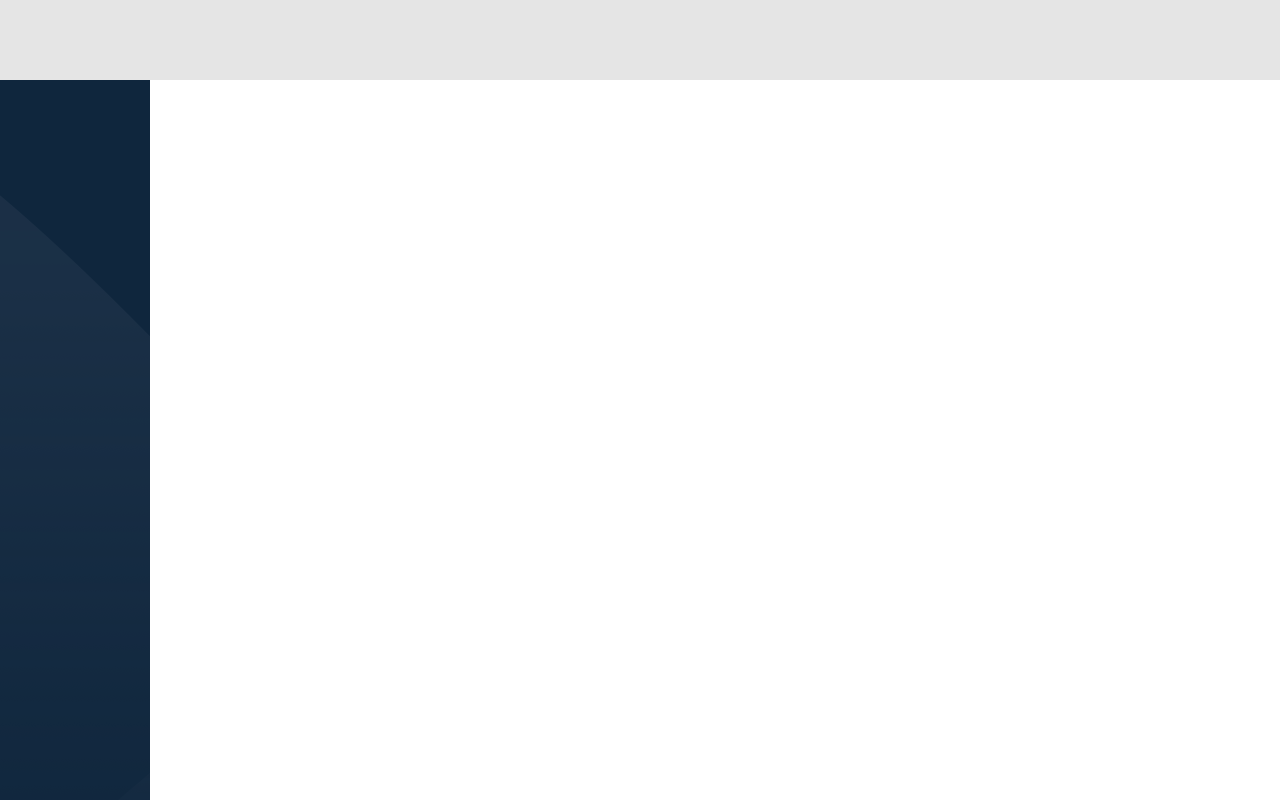
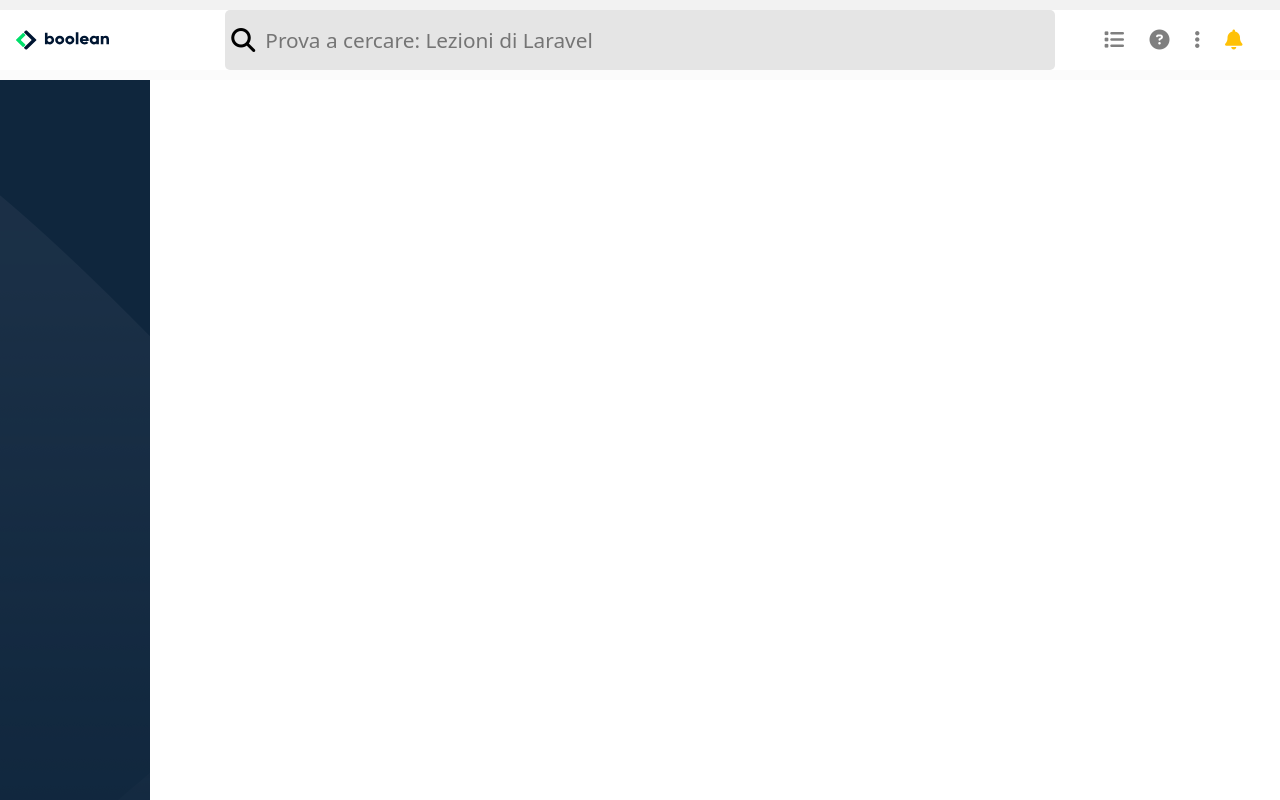
Before and after one commit to alexraduca01/html-css-bootstrap-dashboard, a plain HTML site: page index.html in a window 1280 px wide. Drawn offline with nearby package versions, Linux system fonts and the light colour scheme.

Commit message:
added header

```diff
--- a/css/style.css
+++ b/css/style.css
@@ -16,6 +16,8 @@ body {
 #navbar {
     width: 100%;
     height: 80px;
+    border-top: 10px inset rgba(211, 211, 211, 0.1);
+    border-bottom: 10px inset rgba(211, 211, 211, 0.1);
 }
 main {
     width: 100%;
@@ -30,7 +32,23 @@ main {
     width: calc(100% - 150px);
     height: 100%;
 }
-
+.input_icon {
+    position: absolute;
+    top: 12px;
+    left: 18px;
+    font-size: 1.5rem;
+}
+input[type=text]  {
+    padding-left: 40px;
+    height: 100%;
+    background-color: var(--color-bg-search-bar);
+    border: none;
+    border-radius: 5px;
+    font-size: 1.3rem;
+}
+.dropdown-toggle::after{
+    content: none!important;
+}
 
 /* colors */
 
--- a/index.html
+++ b/index.html
@@ -16,8 +16,38 @@
 
         <div class="webapp_wrapper">
             <header>
-                <nav id="navbar" class="bg_searchbar">
-
+                <nav id="navbar" class="container-fluid">
+                     <div class="row h-100 align-content-center">
+                        <div class="col-2 h-100 ">
+                            <div class="logo-container h-100 d-flex ps-1">
+                                <img src="img/logo.svg" alt="logo" class="d-none img-fluid w-50 d-lg-block">
+                                <img src="img/mobile-logo.png" alt="logo" class="d-lg-none img-fluid">
+                            </div>
+                        </div>
+                        <div class="col-8 position-relative h-100 d-flex align-items-center">
+                            <span class="input_icon"><i class="fa-solid fa-magnifying-glass" style="color: #000000;"></i></span>
+                            <input type="text" class="w-100" placeholder="Prova a cercare: Lezioni di Laravel">
+                        </div>
+                        <div class="col-2 h-100">
+                            <ul class="list-unstyled d-flex justify-content-evenly align-items-center h-100 fs-5">
+                                <li class="d-none d-lg-block"><a href="#" class="text-decoration-none text-black-50"><i class="fa-solid fa-list"></i></a></li>
+                                <li class="d-none d-lg-block"><a href="#" class="text-decoration-none text-black-50"><i class="fa-solid fa-circle-question"></i></a></li>
+                                <li class="d-none d-lg-block"><a href="#" class="text-decoration-none text-black-50"><i class="fa-solid fa-ellipsis-vertical"></i></a></li>
+                                <li>
+                                    <div class="dropdown">
+                                        <a class="dropdown-toggle text-decoration-none text-warning" href="#" role="button" data-bs-toggle="dropdown" aria-expanded="false">
+                                            <i class="fa-solid fa-bell"></i>
+                                        </a>
+                                        <ul class="dropdown-menu">
+                                          <li><a class="dropdown-item" href="#">Profilo</a></li>
+                                          <li><a class="dropdown-item" href="#">Fatturazione</a></li>
+                                          <li><a class="dropdown-item" href="#">Logout</a></li>
+                                        </ul>
+                                      </div>
+                                </li>
+                            </ul>
+                        </div>
+                    </div>
                 </nav>
             </header>
 
```
